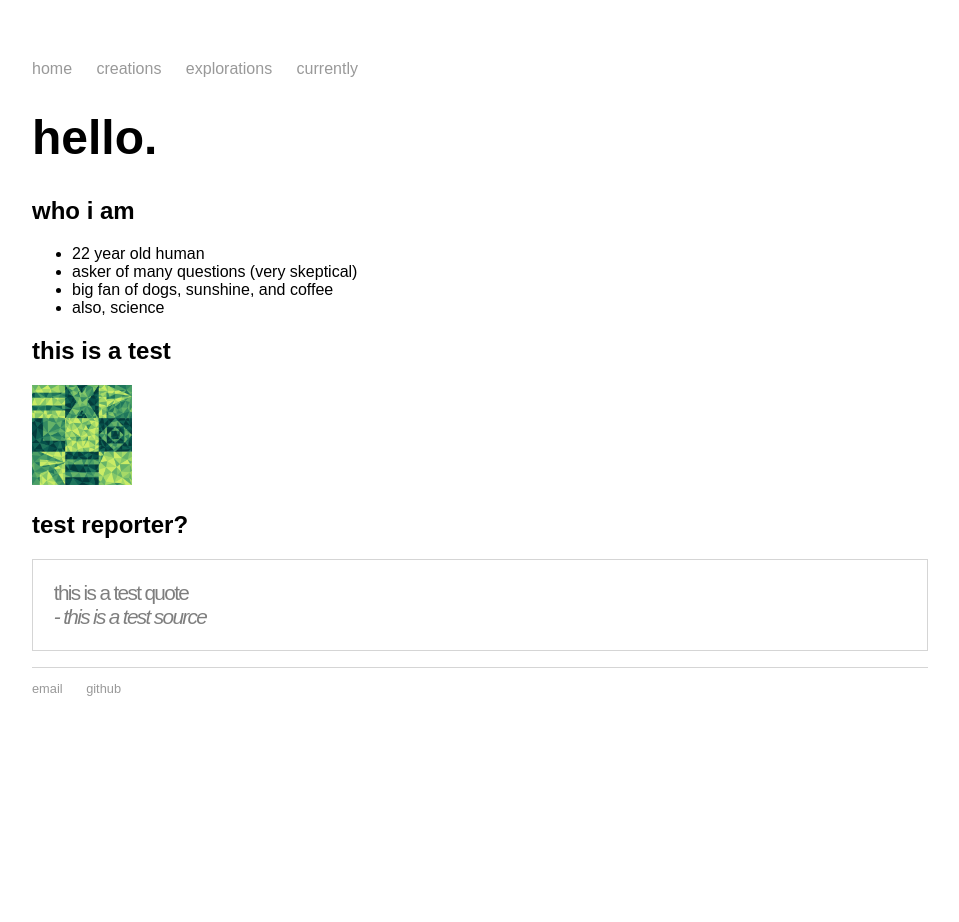
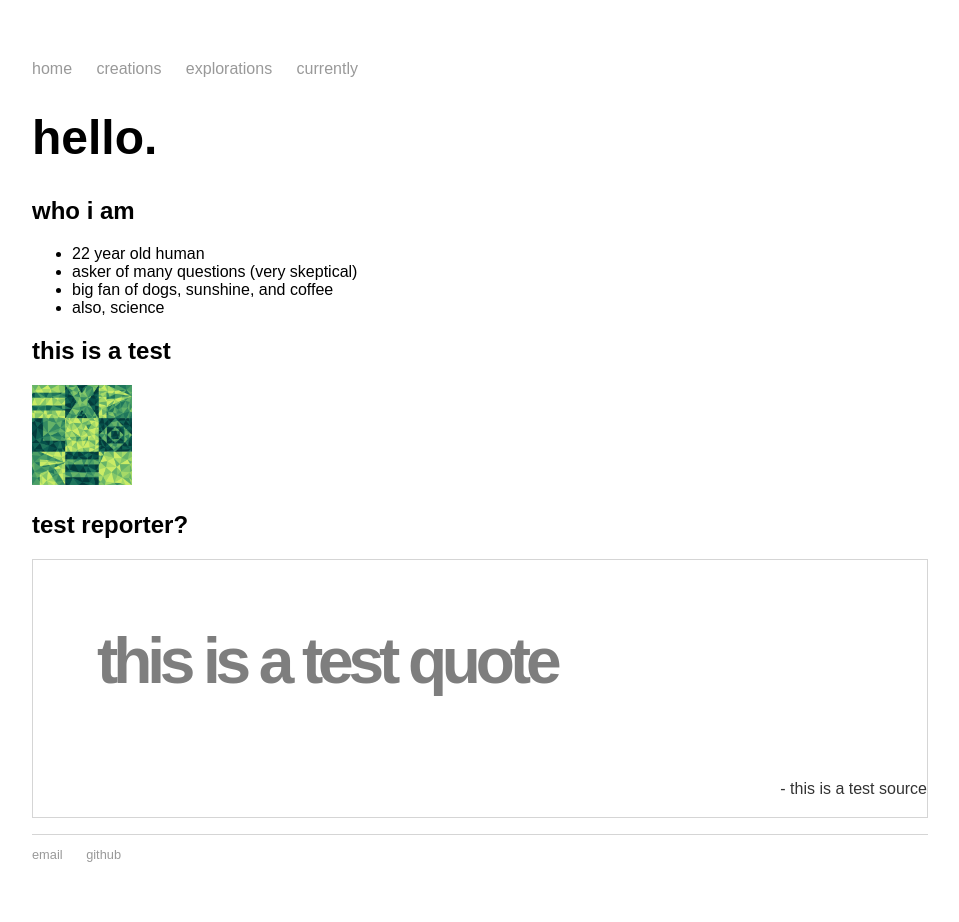
Before and after one commit to mayasheth/mayasheth.github.io, a Jekyll site: the page built from index.md, in a window 1280 px wide. Shown: the whole page, without its empty margins (160-1119 px from the left). Built offline with Jekyll 4.4.1, drawn with Linux system fonts in a browser that asks for light colours; before the commit the page ends 900 px from its top, so only the background shows below that.

Commit message:
Update quote.html

```diff
--- a/_includes/quote.html
+++ b/_includes/quote.html
@@ -14,11 +14,12 @@
       padding: 1em;
       position: relative;
       letter-spacing: -.08em;
-      font-size:1.3em;
+      font-size:4em;
+      font-weight:700;
       opacity:0.5
     }
 
-    cite
+    .cite
     {
       display: block;
       text-align: right;
@@ -30,8 +31,9 @@
 <div class="quote">
   <blockquote>
     {{ include.words }}
-    <cite>
+  </blockquote>
+  <p class="cite">
       - {{ include.source }}
-    </cite>
-  </blockquote>
+  </p>
+
 </div>
```
